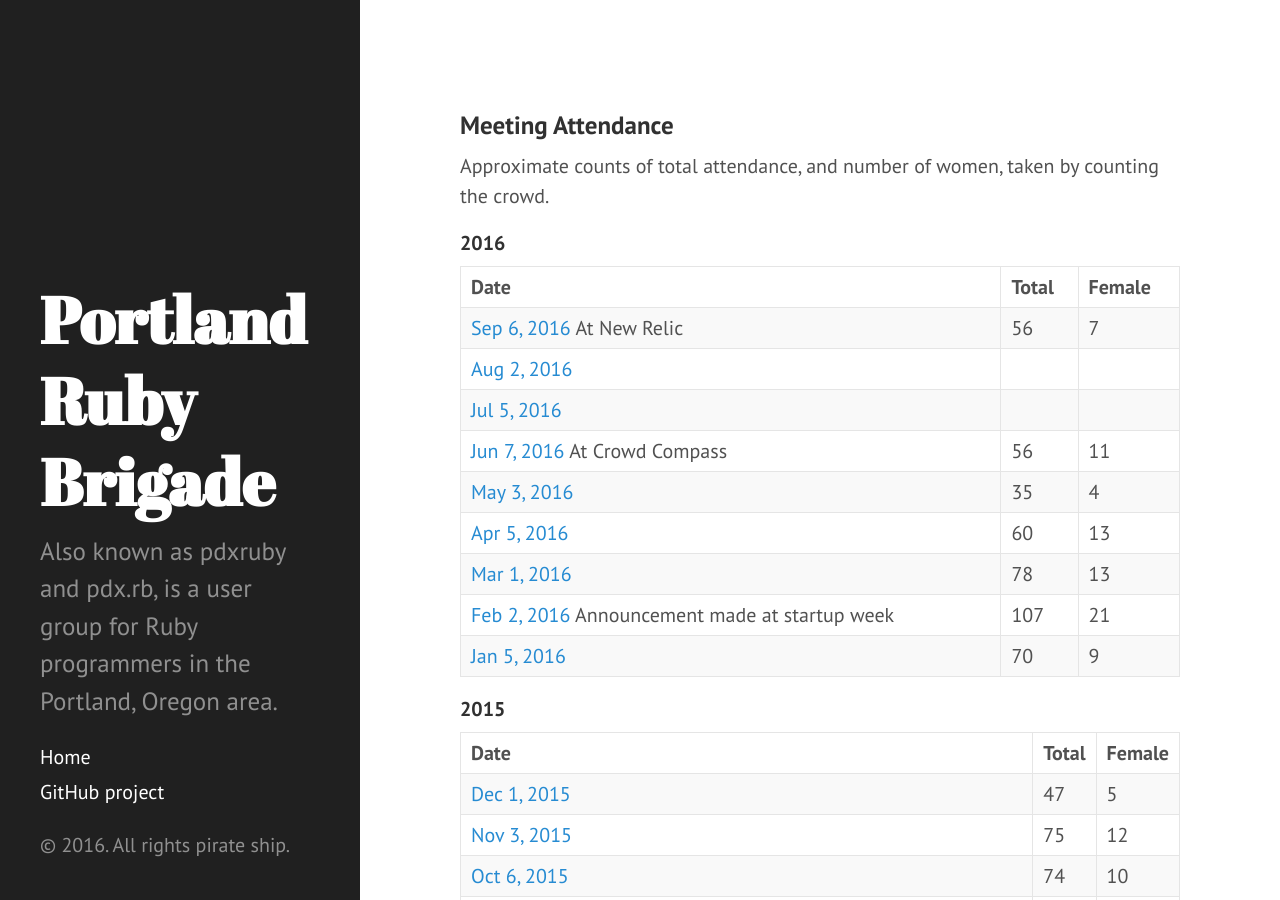
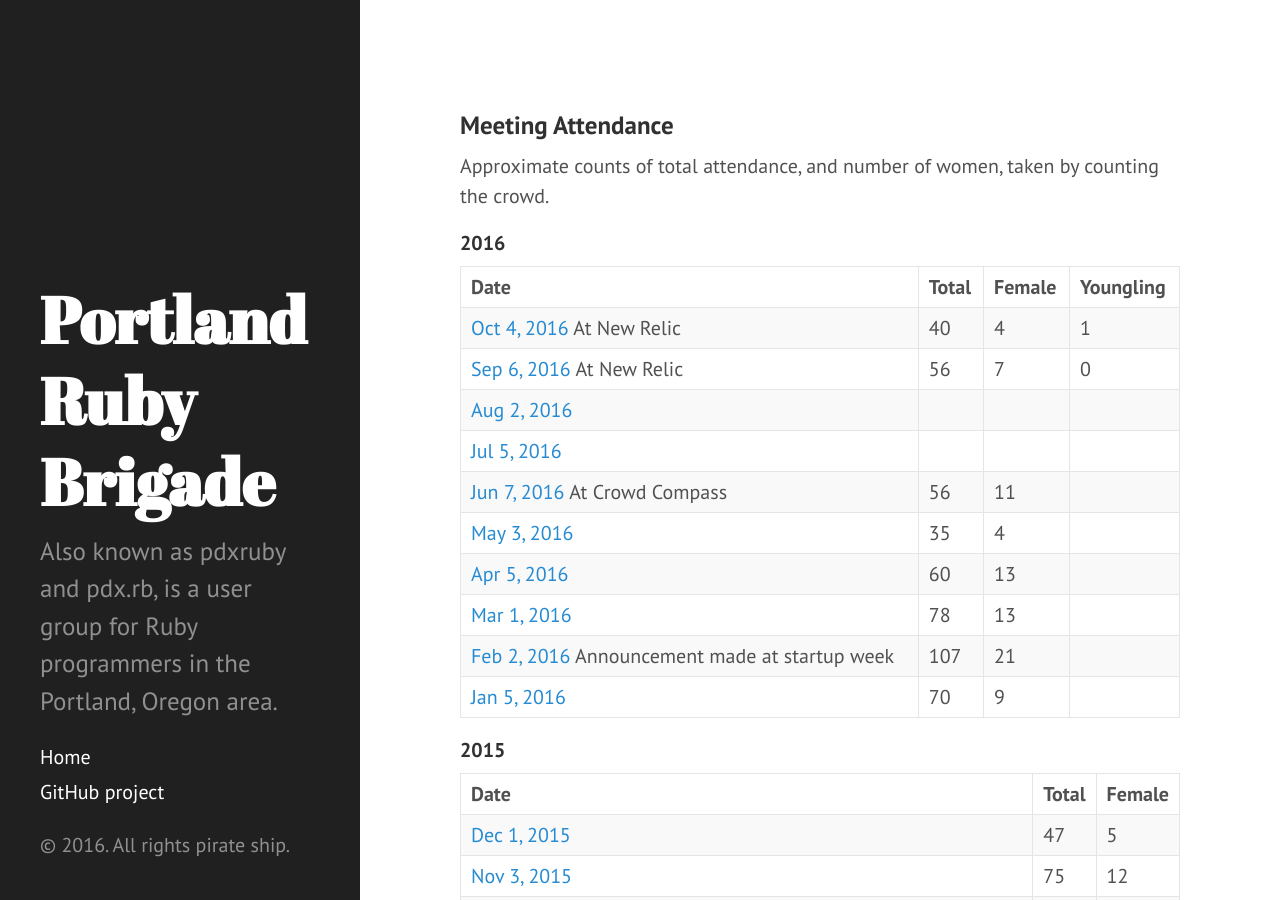
Before and after one commit to pdxruby/pdxruby.github.io, a Jekyll site: the page built from statistics.md, in a window 1280 px wide and 900 px high. Built offline with Jekyll 4.4.1, drawn with Linux system fonts in a browser that asks for light colours.

Commit message:
Add Oct event, also add younglings column back into the stats.

```diff
--- a/statistics.md
+++ b/statistics.md
@@ -9,17 +9,18 @@ Approximate counts of total attendance, and number of women, taken by counting t
 
 #### 2016
 
-|Date|Total|Female|
-|:---|:----|:-----|
-|[Sep 6, 2016](http://calagator.org/events/1250470641) At New Relic|56|7|
-|[Aug 2, 2016](http://calagator.org/events/1250470629)|||
-|[Jul 5, 2016](http://calagator.org/events/1250469630)|||
-|[Jun 7, 2016](http://calagator.org/events/1250469629) At Crowd Compass|56|11|
-|[May 3, 2016](http://calagator.org/events/1250469628)|35|4|
-|[Apr 5, 2016](http://calagator.org/events/1250469627)|60|13|
-|[Mar 1, 2016](http://calagator.org/events/1250469533)|78|13|
-|[Feb 2, 2016](http://calagator.org/events/1250469356) Announcement made at startup week|107|21|
-|[Jan 5, 2016](http://calagator.org/events/1250469355)|70|9|
+|Date|Total|Female|Youngling|
+|:---|:----|:-----|:--------|
+|[Oct 4, 2016](http://calagator.org/events/1250470883) At New Relic|40|4|1|
+|[Sep 6, 2016](http://calagator.org/events/1250470641) At New Relic|56|7|0|
+|[Aug 2, 2016](http://calagator.org/events/1250470629)||||
+|[Jul 5, 2016](http://calagator.org/events/1250469630)||||
+|[Jun 7, 2016](http://calagator.org/events/1250469629) At Crowd Compass|56|11||
+|[May 3, 2016](http://calagator.org/events/1250469628)|35|4||
+|[Apr 5, 2016](http://calagator.org/events/1250469627)|60|13||
+|[Mar 1, 2016](http://calagator.org/events/1250469533)|78|13||
+|[Feb 2, 2016](http://calagator.org/events/1250469356) Announcement made at startup week|107|21||
+|[Jan 5, 2016](http://calagator.org/events/1250469355)|70|9||
 
 #### 2015
 
```
